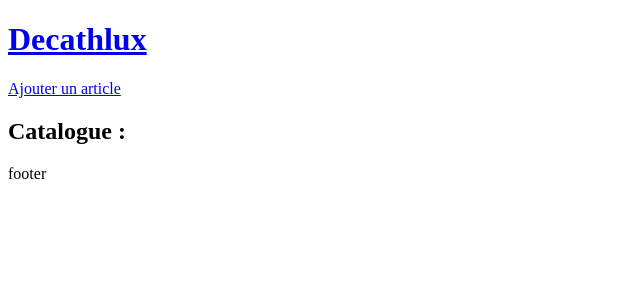
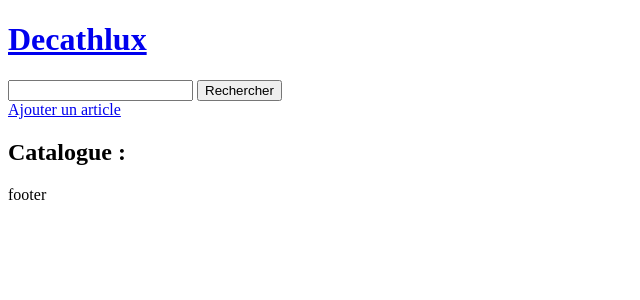
Before and after one commit to valentin-roche/qualite_logiciel_stock, a PHP site: page /index.php in a window 1280 px wide. Shown: the top 300 px of the page, without its empty margins (0-640 px from the left). Run offline with PHP 8.4, Linux system fonts and the light colour scheme; data that the repository does not hold is empty.

Commit message:
ajout du formulaire de recherche

```diff
--- a/header.php
+++ b/header.php
@@ -17,6 +17,10 @@ function displayHeader($titrePage, $nomCSS) {
 
     <body>
       <a href="http://qualite-logiciel-stock"><h1>Decathlux</h1></a>
+      <form action="recherche.php" method="get">
+        <input type="text" name="q">
+        <input type="submit" name="recherche" value="Rechercher">
+      </form>
     <?php
 }
 ?>
```
